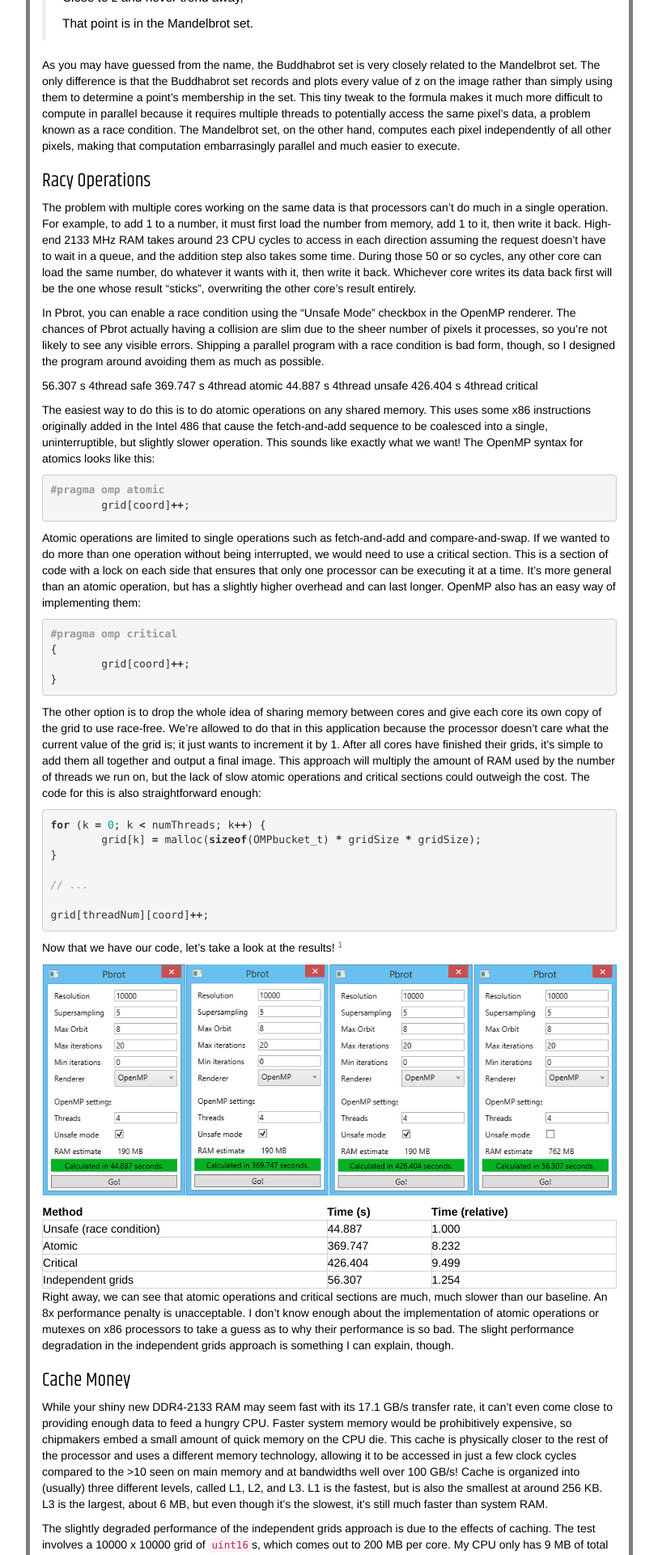
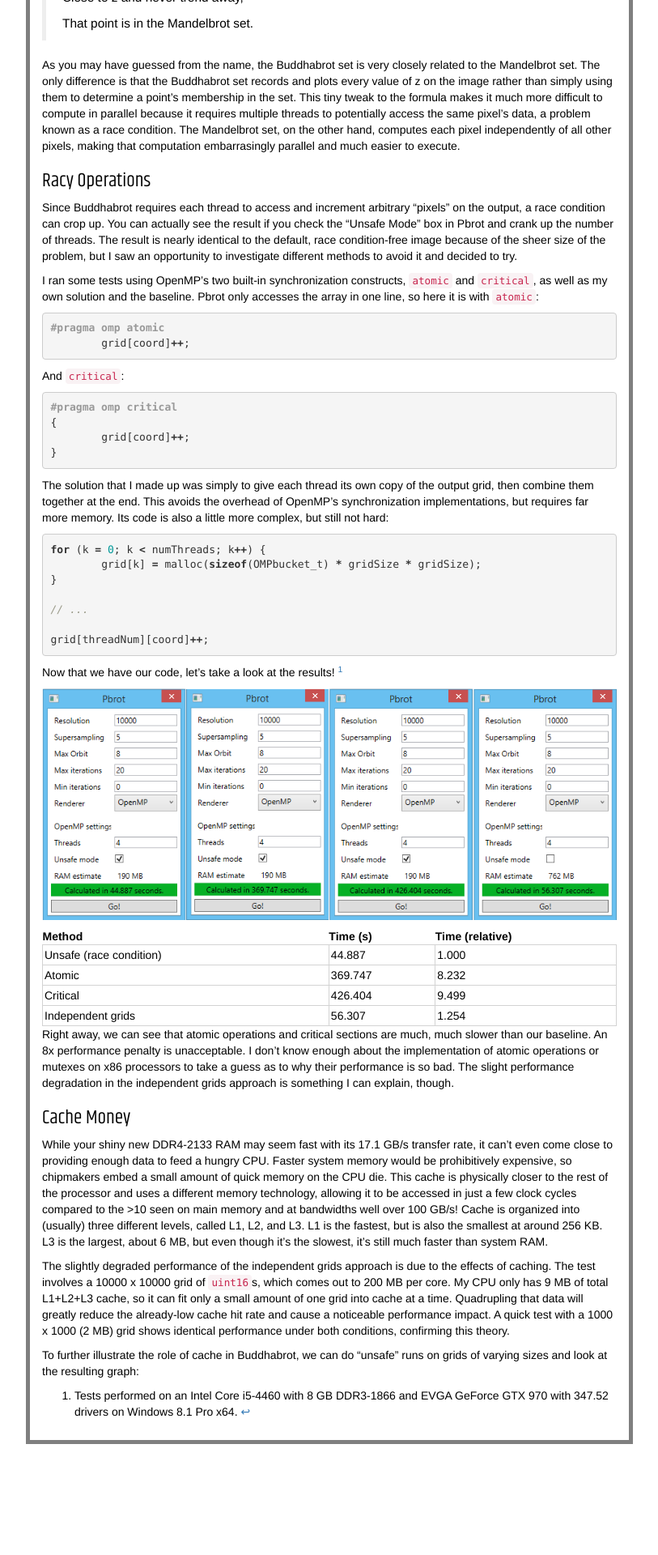
Before and after one commit to karmeleon/karmeleon.github.io, a Jekyll site: the page built from _posts/2015-2-21-buddhabrot.md, in a window 1280 px wide. Shown: the part 1507-3427 px from the top of the page at 81% size, without its empty margins (38-851 px from the left). Built offline with Jekyll 4.4.1, drawn with Linux system fonts in a browser that asks for light colours; nearby versions of some CDN libraries; after the commit the page ends 3320 px from its top, so only the background shows below that; some of the changed text lies outside the part shown.

Commit message:
small update to buddhabrot article

```diff
--- a/_posts/2015-2-21-buddhabrot.md
+++ b/_posts/2015-2-21-buddhabrot.md
@@ -38,23 +38,16 @@ As you may have guessed from the name, the Buddhabrot set is very closely relate
 Racy Operations
 ---------------
 
-The problem with multiple cores working on the same data is that processors can't do much in a single operation. For example, to add 1 to a number, it must first load the number from memory, add 1 to it, then write it back. High-end 2133 MHz RAM takes around 23 CPU cycles to access in each direction assuming the request doesn't have to wait in a queue, and the addition step also takes some time. During those 50 or so cycles, any other core can load the same number, do whatever it wants with it, then write it back. Whichever core writes its data back first will be the one whose result "sticks", overwriting the other core's result entirely.
+Since Buddhabrot requires each thread to access and increment arbitrary "pixels" on the output, a race condition can crop up. You can actually see the result if you check the "Unsafe Mode" box in Pbrot and crank up the number of threads. The result is nearly identical to the default, race condition-free image because of the sheer size of the problem, but I saw an opportunity to investigate different methods to avoid it and decided to try.
 
-In Pbrot, you can enable a race condition using the "Unsafe Mode" checkbox in the OpenMP renderer. The chances of Pbrot actually having a collision are slim due to the sheer number of pixels it processes, so you're not likely to see any visible errors. Shipping a parallel program with a race condition is bad form, though, so I designed the program around avoiding them as much as possible.
-
-56.307 s 4thread safe
-369.747 s 4thread atomic
-44.887 s 4thread unsafe
-426.404 s 4thread critical
-
-The easiest way to do this is to do atomic operations on any shared memory. This uses some x86 instructions originally added in the Intel 486 that cause the fetch-and-add sequence to be coalesced into a single, uninterruptible, but slightly slower operation. This sounds like exactly what we want! The OpenMP syntax for atomics looks like this:
+I ran some tests using OpenMP's two built-in synchronization constructs, `atomic` and `critical`, as well as my own solution and the baseline. Pbrot only accesses the array in one line, so here it is with `atomic`:
 
 {% highlight c %}
 #pragma omp atomic
 	grid[coord]++;
 {% endhighlight %}
 
-Atomic operations are limited to single operations such as fetch-and-add and compare-and-swap. If we wanted to do more than one operation without being interrupted, we would need to use a critical section. This is a section of code with a lock on each side that ensures that only one processor can be executing it at a time. It's more general than an atomic operation, but has a slightly higher overhead and can last longer. OpenMP also has an easy way of implementing them:
+And `critical`:
 
 {% highlight c %}
 #pragma omp critical
@@ -63,7 +56,7 @@ Atomic operations are limited to single operations such as fetch-and-add and com
 }
 {% endhighlight %}
 
-The other option is to drop the whole idea of sharing memory between cores and give each core its own copy of the grid to use race-free. We're allowed to do that in this application because the processor doesn't care what the current value of the grid is; it just wants to increment it by 1. After all cores have finished their grids, it's simple to add them all together and output a final image. This approach will multiply the amount of RAM used by the number of threads we run on, but the lack of slow atomic operations and critical sections could outweigh the cost. The code for this is also straightforward enough:
+The solution that I made up was simply to give each thread its own copy of the output grid, then combine them together at the end. This avoids the overhead of OpenMP's synchronization implementations, but requires far more memory. Its code is also a little more complex, but still not hard:
 
 {% highlight c %}
 for (k = 0; k < numThreads; k++) {
@@ -100,4 +93,4 @@ To further illustrate the role of cache in Buddhabrot, we can do "unsafe" runs o
 
 
 
-[^1]: Tests performed on an Intel i5-4460 with 8 GB DDR3-1866 on Windows 8.1 Pro x64.
+[^1]: Tests performed on an Intel Core i5-4460 with 8 GB DDR3-1866 and EVGA GeForce GTX 970 with 347.52 drivers on Windows 8.1 Pro x64.
--- a/_scss/site.scss
+++ b/_scss/site.scss
@@ -146,6 +146,7 @@ $gutter-height: 50px;
 
 		td {
 			border: 1px solid lightgrey;
+			padding: 2px;
 		}
 	}
 
```
